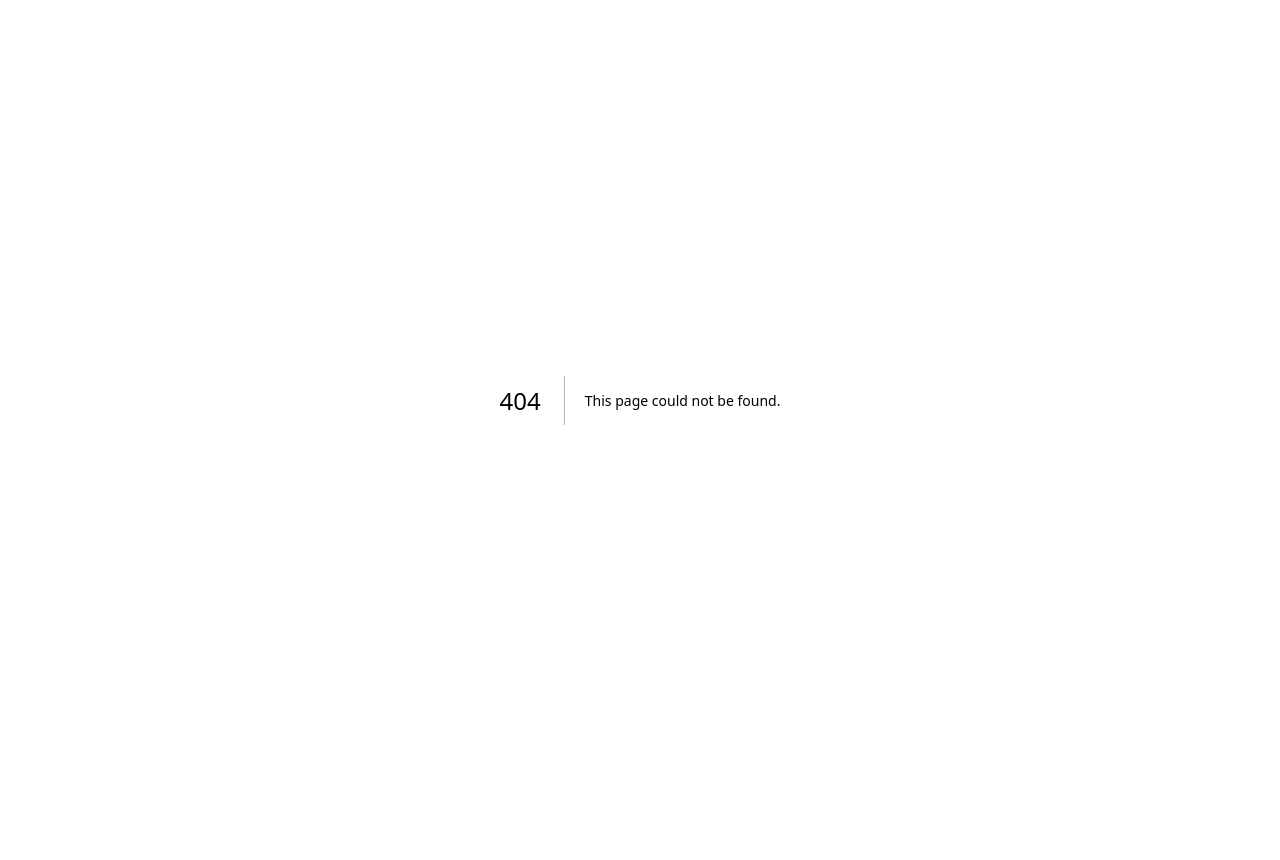
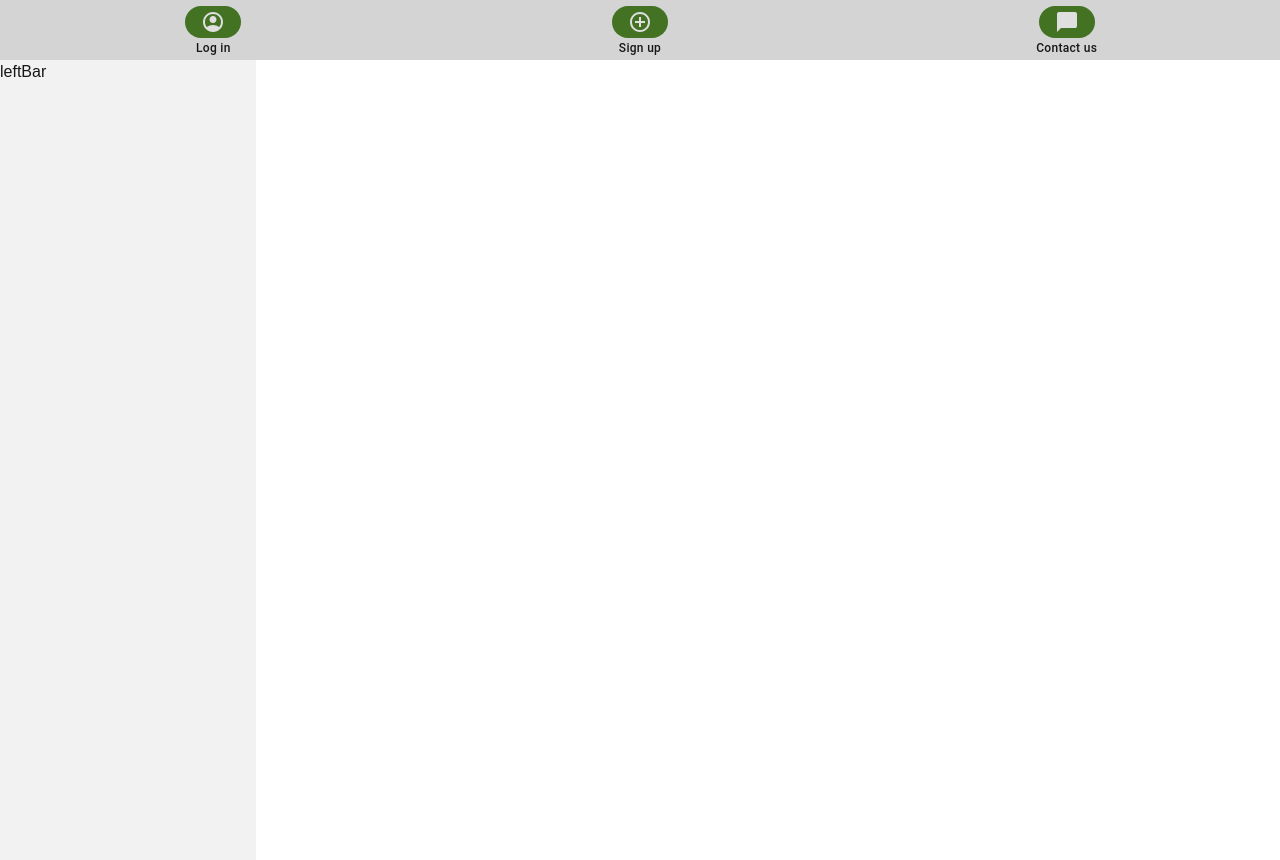
Before and after one commit to Oren-Schmerling/CampusBikes, a Next.js app in the folder Frontend/: page /listings in a window 1280 px wide. Before the commit this address had no page. Before the commit the page ends 800 px from the top, so only its background shows below. Built offline with nearby package versions, Linux system fonts and the light colour scheme.

Commit message:
start building listing frontend

```diff
--- a/Frontend/src/app/globals.css
+++ b/Frontend/src/app/globals.css
@@ -21,6 +21,11 @@
   --font-mono: var(--font-geist-mono);
 }
 
+html,
+body {
+  height: 100%;
+}
+
 body {
   background: var(--background);
   color: var(--foreground);
--- /dev/null
+++ b/Frontend/src/app/listings/page.js
@@ -0,0 +1,10 @@
+import NavBar from "@/components/nav/navBar";
+
+export default function ListingsPage() {
+  return (
+    <>
+      <NavBar />
+      <div className="w-64 h-full bg-lighterGray">leftBar</div>
+    </>
+  );
+}
```
